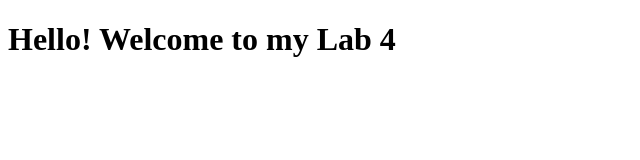
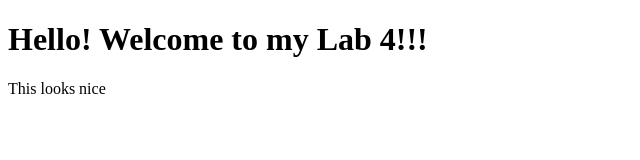
Before and after one commit to TimmyBergvall/heroku-github-lab4, a website: page public/index.html in a window 1280 px wide. Shown: the whole page, without its empty margins (0-640 px from the left). Drawn offline with Linux system fonts and the light colour scheme.

Commit message:
lab4_changes

```diff
--- a/public/index.html
+++ b/public/index.html
@@ -7,6 +7,7 @@
     <title>My Website</title>
 </head>
 <body>
-    <h1>Hello! Welcome to my Lab 4</h1>
+    <h1>Hello! Welcome to my Lab 4!!!</h1>
+    <p>This looks nice</p>
 </body>
 </html>
```
